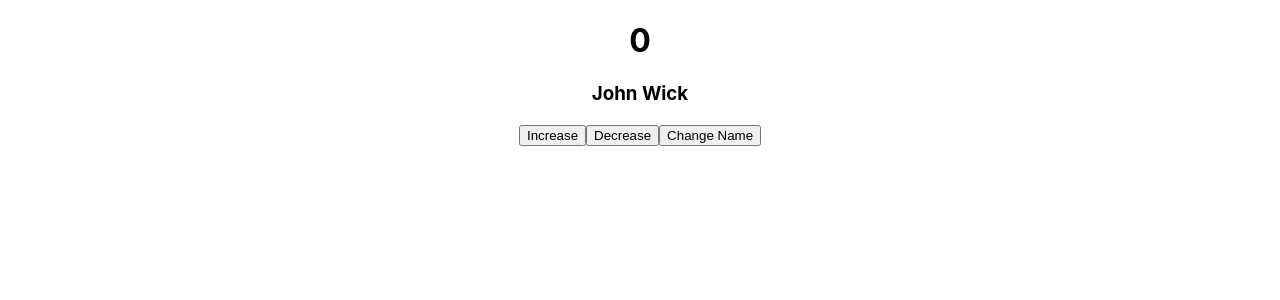
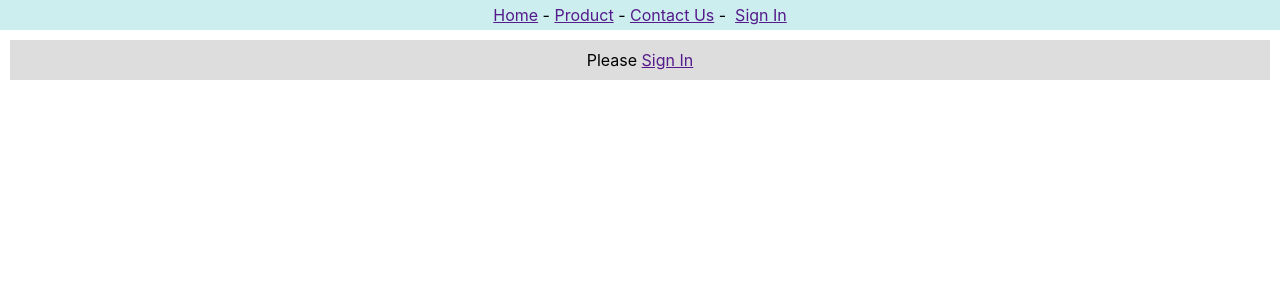
Before and after one commit to Wanderer-dvl/app1, a React (Create React App) app: page / in a window 1280 px wide. Shown: the top 300 px of the page. Built offline with nearby package versions, Linux system fonts and the light colour scheme.

Commit message:
Create Header2 Content2 component

```diff
--- a/src/App.js
+++ b/src/App.js
@@ -3,11 +3,17 @@
 import RefsArray from './refs-array';
 import MessageBox from './state-class';
 import Effect from './effect';
+import Header2 from './context-header2'
+import {userContext} from './context'
+import Content2 from './context-content2';
 
-function App() {
+export default function App() {
+  const [user,setUser] = React.useState("")
 
-
-  return <Effect/>
+  return (
+    <userContext.Provider value={[user, setUser]}>
+      <Header2 />
+      <Content2 />
+      </userContext.Provider>
+  )
 }
-
-export default App;
--- /dev/null
+++ b/src/context-content2.js
@@ -0,0 +1,26 @@
+import React from "react";
+import { userContext } from "./context";
+
+export default function Content2() {
+  let [user,setUser] = React.useContext(userContext);
+
+  const contentStyle = {
+    backgroundColor: "#ddd",
+    textAlign: "center",
+    margin: 10,
+    padding: 10
+}
+const onClickSignin = (event) => {
+    event.preventDefault();
+    setUser('Tom Jerry');
+}
+  return (
+    <div style={contentStyle}>
+        {
+            (user)
+            ?<span>Hello {user}</span>
+            :<span>Please <a href="" onClick={onClickSignin}>Sign In</a></span>
+        }
+        </div>
+   )
+}
--- /dev/null
+++ b/src/context-header2.js
@@ -0,0 +1,35 @@
+import React from 'react';
+import {userContext} from './context'
+
+export default class Header2 extends React.Component{
+ static contextType = userContext
+
+render(){
+    let [user,setUser] = this.context;
+    const headerStyle = {
+        backgroundColor: "#cee",
+        textAlign: "center",
+        padding: 5
+    }
+    const onClickSignout = (event)=>{
+        event.preventDefault()
+        setUser("")
+    }
+    const onClickSignin = (event)=>{
+        event.preventDefault()
+        setUser('Tom Jerry')
+    }
+    return (
+        <div style={headerStyle}>
+            <a href="">Home</a>&nbsp;-&nbsp;
+            <a href="">Product</a>&nbsp;-&nbsp;
+            <a href="">Contact Us</a>&nbsp;-&nbsp;&nbsp;
+            {
+        (user) ? <span>[{user}&nbsp;:&nbsp;<a href=""
+            onClick={onClickSignout}>Sign Out</a>]</span>
+             : <a href="" onClick={onClickSignin}>Sign In</a>
+            }
+    </div>
+    )
+}
+}
--- /dev/null
+++ b/src/context.js
@@ -0,0 +1,3 @@
+import React, { createContext} from 'react';
+
+export const userContext = createContext()
```
